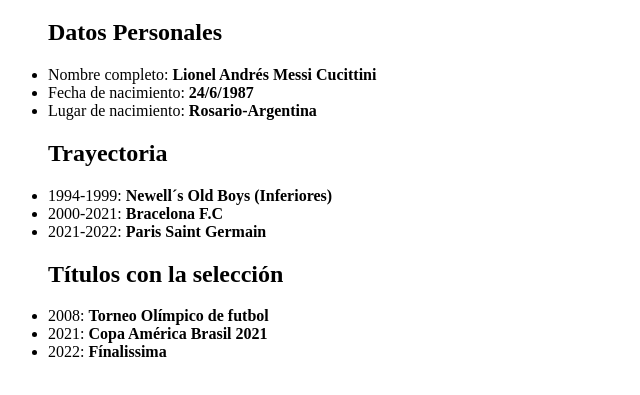
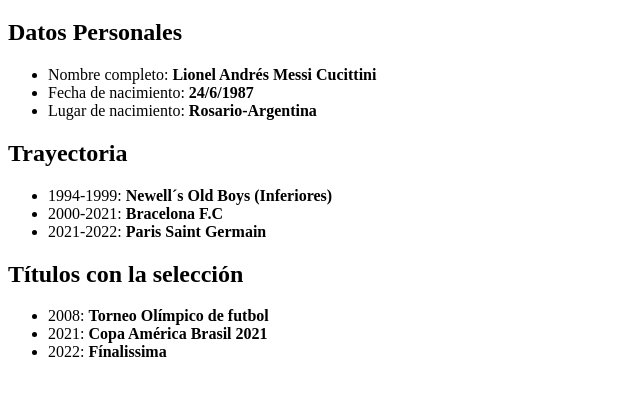
Before and after one commit to luchogigena/primera_entrega, a plain HTML site: page index.html in a window 1280 px wide. Shown: the part 61-456 px from the top of the page, without its empty margins (0-640 px from the left). Drawn offline with Linux system fonts and the light colour scheme.

Commit message:
primera_entrega

```diff
--- a/index.html
+++ b/index.html
@@ -10,22 +10,29 @@
 
 <body>
     <h1>Curriculum Vitae de Lionel Messi</h1>
-    <ul>
+    <section>
+
+
         <h2>Datos Personales</h2>
+        <ul>
         <li>Nombre completo: <b>Lionel Andrés Messi Cucittini</b></li>
         <li>Fecha de nacimiento: <b>24/6/1987</b></li>
         <li>Lugar de nacimiento: <b>Rosario-Argentina</b></li>
+
     </ul>
-
+</section>
+<section>
+    <h2> Trayectoria</h2>
     <ul>
-        <h2> Trayectoria</h2>
-
         <li>1994-1999: <b>Newell´s Old Boys (Inferiores)</b></li>
         <li>2000-2021: <b>Bracelona F.C</b></li>
         <li>2021-2022:<b> Paris Saint Germain</b></li>
-
+    </ul>
+        </section>
+            <section>
 
             <h2> Títulos con la selección</h2>
+            <ul>
 
             <li>2008: <b>Torneo Olímpico de futbol</b></li>
             <li>2021: <b>Copa América Brasil 2021</b></li>
@@ -41,6 +48,7 @@
 
 
     </ul>
+</section>
 </body>
 
 </html>
```
